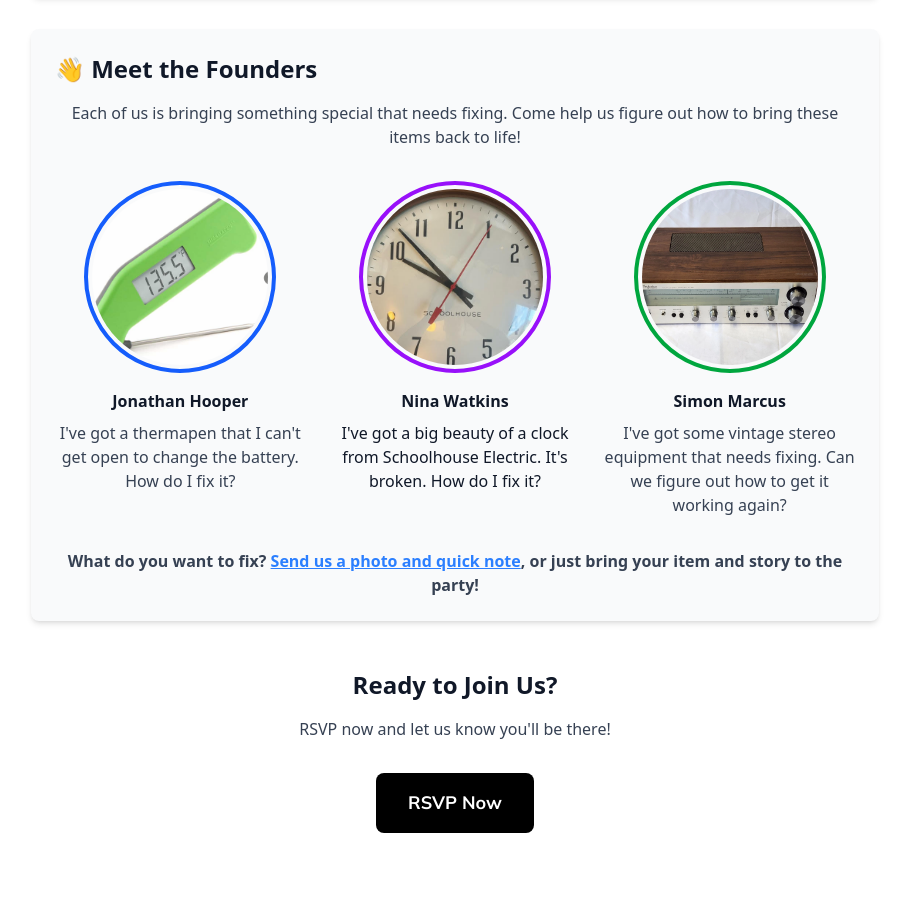
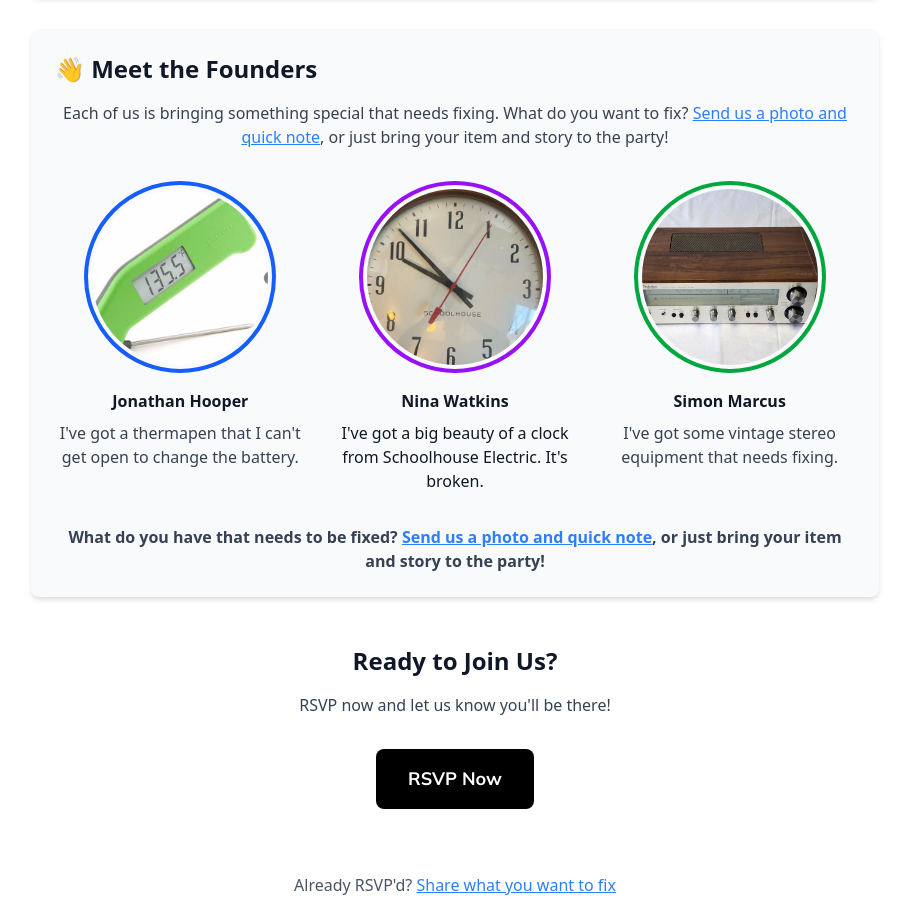
Before and after one commit to jonathan-hooper-osf/nycfixitshop.org, a website: page site/events.html in a window 1280 px wide. Shown: the part 971-1872 px from the top of the page, without its empty margins (185-1094 px from the left). Drawn offline with Linux system fonts and the light colour scheme.

Commit message:
clean up events page

```diff
--- a/site/events.html
+++ b/site/events.html
@@ -66,31 +66,31 @@
 
       <div class="bg-gray-50 p-6 rounded-lg shadow-md text-left mt-8">
         <h2 class="text-2xl font-bold mb-4">👋 Meet the Founders</h2>
-        <p class="text-gray-700 mb-8 text-center">Each of us is bringing something special that needs fixing. Come help us figure out how to bring these items back to life!</p>
+        <p class="text-gray-700 mb-8 text-center">Each of us is bringing something special that needs fixing. What do you want to fix? <a href="mailto:nycfixitshop@gmail.com" class="text-blue-500 underline">Send us a photo and quick note</a>, or just bring your item and story to the party!</p>
         <div class="grid grid-cols-1 md:grid-cols-3 gap-6">
           <div class="text-center">
             <div class="w-48 h-48 rounded-full mx-auto mb-4 p-1 border-4 border-blue-600">
               <img src="images/thermapen.png" alt="Jonathan's thermapen" class="w-full h-full rounded-full object-cover">
             </div>
             <h3 class="font-bold mb-2">Jonathan Hooper</h3>
-            <p class="text-gray-700">I've got a thermapen that I can't get open to change the battery. How do I fix it?</p>
+            <p class="text-gray-700">I've got a thermapen that I can't get open to change the battery.</p>
           </div>
           <div class="text-center">
             <div class="w-48 h-48 rounded-full mx-auto mb-4 p-1 border-4 border-purple-600">
               <img src="images/clock.jpg" alt="Nina's clock" class="w-full h-full rounded-full object-cover">
             </div>
             <h3 class="font-bold mb-2">Nina Watkins</h3>
-            <p class="text-gray-700"></p>I've got a big beauty of a clock from Schoolhouse Electric.  It's broken. How do I fix it?</p>
+            <p class="text-gray-700"></p>I've got a big beauty of a clock from Schoolhouse Electric. It's broken.</p>
           </div>
           <div class="text-center">
             <div class="w-48 h-48 rounded-full mx-auto mb-4 p-1 border-4 border-green-600">
               <img src="images/stero.webp" alt="Simon's stereo" class="w-full h-full rounded-full object-cover">
             </div>
             <h3 class="font-bold mb-2">Simon Marcus</h3>
-            <p class="text-gray-700">I've got some vintage stereo equipment that needs fixing. Can we figure out how to get it working again?</p>
+            <p class="text-gray-700">I've got some vintage stereo equipment that needs fixing.</p>
           </div>
         </div>
-        <p class="text-center text-gray-700 mt-8 font-bold">What do you want to fix? <a href="mailto:nycfixitshop@gmail.com" class="text-blue-500 underline">Send us a photo and quick note</a>, or just bring your item and story to the party!</p>
+        <p class="text-center text-gray-700 mt-8 font-bold">What do you have that needs to be fixed? <a href="mailto:nycfixitshop@gmail.com" class="text-blue-500 underline">Send us a photo and quick note</a>, or just bring your item and story to the party!</p>
       </div>
 
       <div class="text-center mt-12">
```
